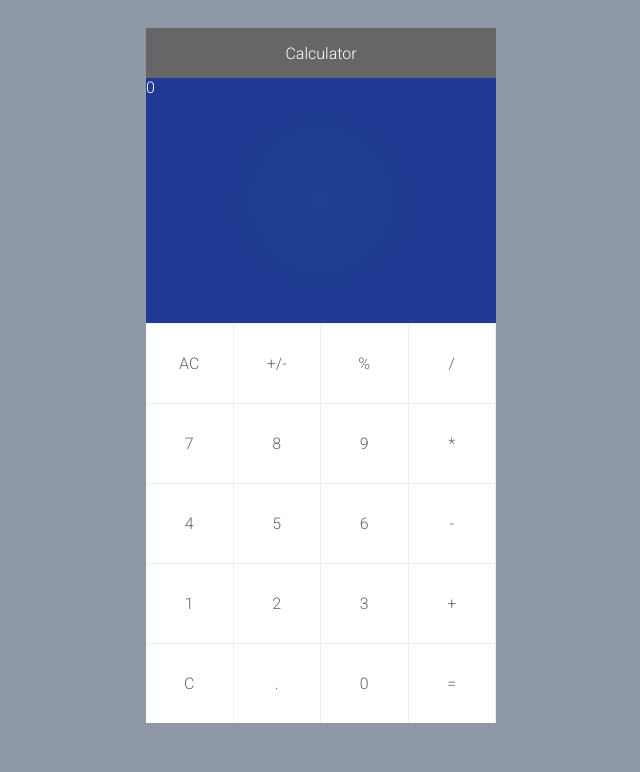
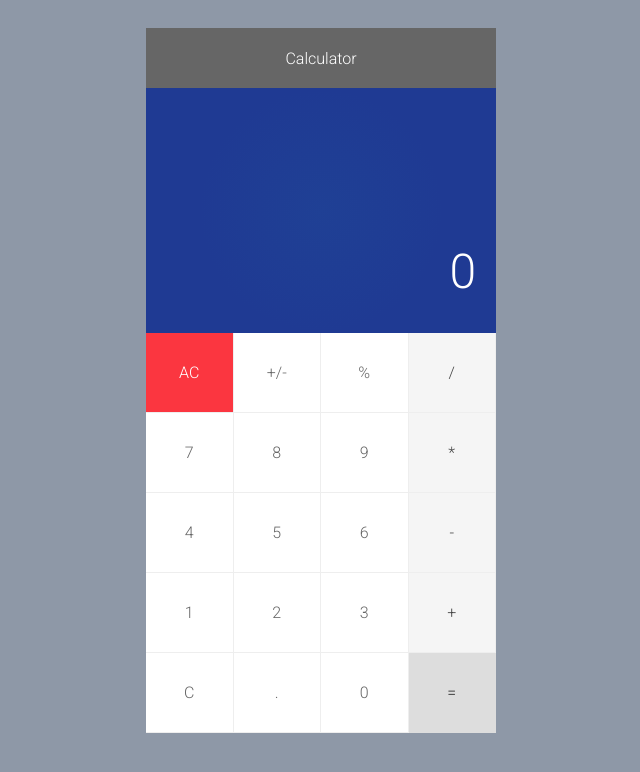
Before and after one commit to andela-hpopoola/calculator, a React (Create React App) app: page / in a window 1280 px wide. Shown: the top 772 px of the page, without its empty margins (319-959 px from the left). Built offline with nearby package versions, Linux system fonts and the light colour scheme.

Commit message:
Update button styles (#9)
* Add effects when button is clicked

* Add button colour classes

```diff
--- a/src/buttonList.js
+++ b/src/buttonList.js
@@ -1,24 +1,24 @@
 const buttonList = [
   { name: "ac", label: "AC", color: "red" },
-  { name: "plusMinus", label: "+/-", color: "red" },
-  { name: "percentage", label: "%", color: "red" },
-  { name: "divide", label: " / ", color: "red" },
-  { name: "seven", label: "7", color: "red" },
-  { name: "eight", label: "8", color: "red" },
-  { name: "nine", label: "9", color: "red" },
-  { name: "multiply", label: " * ", color: "red" },
-  { name: "four", label: "4", color: "red" },
-  { name: "five", label: "5", color: "red" },
-  { name: "six", label: "6", color: "red" },
-  { name: "minus", label: " - ", color: "red" },
-  { name: "one", label: "1", color: "red" },
-  { name: "two", label: "2", color: "red" },
-  { name: "three", label: "3", color: "red" },
-  { name: "plus", label: " + ", color: "red" },
-  { name: "cancel", label: "C", color: "red" },
-  { name: "decimal", label: ".", color: "red" },
-  { name: "zero", label: "0", color: "red" },
-  { name: "equals", label: " = ", color: "red" }
+  { name: "plusMinus", label: "+/-", color: "white" },
+  { name: "percentage", label: "%", color: "white" },
+  { name: "divide", label: " / ", color: "gray" },
+  { name: "seven", label: "7", color: "white" },
+  { name: "eight", label: "8", color: "white" },
+  { name: "nine", label: "9", color: "white" },
+  { name: "multiply", label: " * ", color: "gray" },
+  { name: "four", label: "4", color: "white" },
+  { name: "five", label: "5", color: "white" },
+  { name: "six", label: "6", color: "white" },
+  { name: "minus", label: " - ", color: "gray" },
+  { name: "one", label: "1", color: "white" },
+  { name: "two", label: "2", color: "white" },
+  { name: "three", label: "3", color: "white" },
+  { name: "plus", label: " + ", color: "gray" },
+  { name: "cancel", label: "C", color: "white" },
+  { name: "decimal", label: ".", color: "white" },
+  { name: "zero", label: "0", color: "white" },
+  { name: "equals", label: " = ", color: "gray-dark" }
 ];
 
 export default buttonList;
--- a/src/components/Button.jsx
+++ b/src/components/Button.jsx
@@ -6,7 +6,10 @@ const Button = props => {
     props.click(props.name, props.label);
   };
   return (
-    <div onClick={handleClick} className="button col-3">
+    <div
+      onClick={handleClick}
+      className={"button col-3 button--color-" + props.color}
+    >
       {props.label}
     </div>
   );
--- a/src/css/App.css
+++ b/src/css/App.css
@@ -10,7 +10,7 @@ body {
 }
 
 .header {
-  height: 50px;
+  height: 60px;
   background: #666;
   display: flex;
   align-items: center;
@@ -19,6 +19,7 @@ body {
 
 .display {
   height: 245px;
+  padding: 20px;
   background: radial-gradient(
       123px at 50% 50%,
       rgba(34, 116, 165, 0.1) 0%,
@@ -28,28 +29,92 @@ body {
   background-blend-mode: lighten, normal;
 }
 
+.display__calculation {
+  height: 135px;
+  font-size: 18px;
+  color: #cccccc;
+}
+
+.display__result {
+  font-weight: 300;
+  font-size: 48px;
+  color: #ffffff;
+  text-align: right;
+}
+
 .buttons {
   display: flex;
   flex-wrap: wrap;
 }
 
 .button {
-  width: 80px;
   height: 80px;
-  border-top: 1px solid #eee;
+  border-bottom: 1px solid #eee;
   border-right: 1px solid #eee;
   color: #666;
+  cursor: pointer;
   /* TODO REPLACE WITH BOOSTRAP CLASS */
   display: flex;
   align-items: center;
   justify-content: center;
-  transition: all 0.3s ease 0s;
+  transition: all 0.2s ease-out;
 }
 
 .button:hover {
-  box-shadow: inset 0px 0px 70px 0px rgba(0, 0, 0, 0.1);
+  font-weight: 700;
+  box-shadow: inset 0px 0px 50px 0px rgba(31, 58, 147, 0.1);
 }
 
 .button:active {
-  box-shadow: inset 0px 0px 90px 0px rgba(0, 0, 0, 0.2);
+  box-shadow: inset 0px 0px 90px 0px rgba(31, 58, 147, 0.2);
 }
+
+.button--color-red {
+  background: #fb3640;
+  color: white;
+}
+
+.button--color-gray {
+  background: #f5f5f5;
+  color: #444;
+}
+
+.button--color-gray-dark {
+  background: #ddd;
+  color: #222;
+  border-right-color: #ddd;
+  border-bottom-color: #ddd;
+}
+
+/* https://codepen.io/doggard/pen/dXYzjW */
+.button:before {
+  content: "";
+  background-color: rgba(255, 255, 255, 0.7);
+  display: block;
+  position: absolute;
+  border-radius: 15px;
+  top: 0;
+  right: 0;
+  bottom: 0;
+  left: 0;
+  transform: scale(0.001, 0.001);
+}
+
+.button:active:before {
+  animation: effect_dylan 0.8s ease-out;
+}
+
+@keyframes effect_dylan {
+  50% {
+    transform: scale(1.5, 1.5);
+    opacity: 0;
+  }
+  99% {
+    transform: scale(0.001, 0.001);
+    opacity: 0;
+  }
+  100% {
+    transform: scale(0.001, 0.001);
+    opacity: 1;
+  }
+}
```
Also changed, not shown: 1 other file (tests, documents, lock files or other folders).
